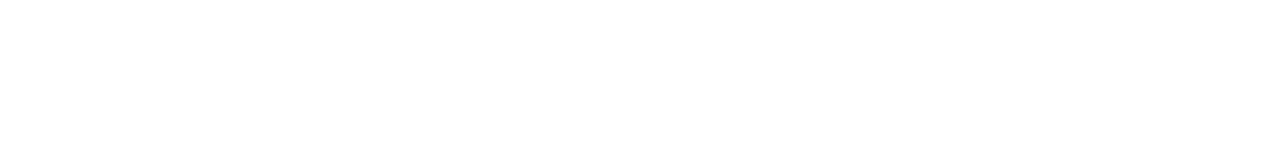
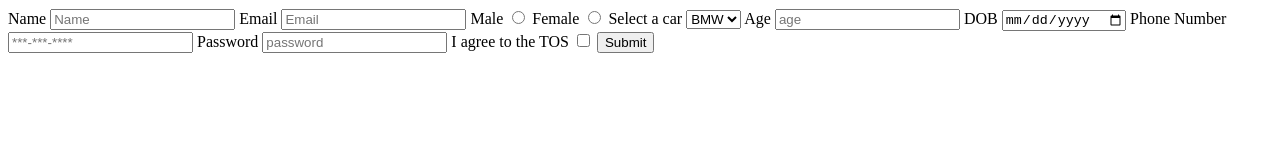
Before and after one commit to acciojob/signup-form-car-shalanubale, a website: page main.html in a window 1280 px wide. Drawn offline with Linux system fonts and the light colour scheme.

Commit message:
created a submission

```diff
--- a/main.html
+++ b/main.html
@@ -10,7 +10,33 @@
 	<!-- the entire body must be written by student -->
     <script type="text/javascript" src="./script.js">
 </script>
-
+<form method="post">
+	<label for="name">Name</label>
+	<input placeholder="Name" type="text" id="name" required>
+	<label for="email">Email</label>
+	<input placeholder="Email" type="email" id="email" required>
+	<label for="gender_m">Male</label>
+	<input type="radio" id="gender_m" name="gender" required>
+	<label for="gender_f">Female</label>
+	<input type="radio" id="gender_f" name="gender" required>
+	<label for="cars">Select a car</label>
+	<select placeholder="--Please choose an option--" id="cars" required>
+		<option>BMW</option>
+		<option>Audi</option>
+		<option>Tata</option>
+</select>
+	<label for="age">Age</label>
+	<input placeholder="age" type="number" id="age" required>
+	<label for="dob">DOB</label>
+	<input type="date" id="dob" required>
+	<label for="tel">Phone Number</label>
+	<input placeholder="***-***-****" type="tel" id="tel">
+	<label for="password">Password</label>
+	<input placeholder="password" type="password" id="password" required>
+	<label for="tos">I agree to the TOS</label>
+	<input type="checkbox" id="tos" required>
+	<button type="submit">Submit</button>
+</form>
 </body>
 
 </html>
```
